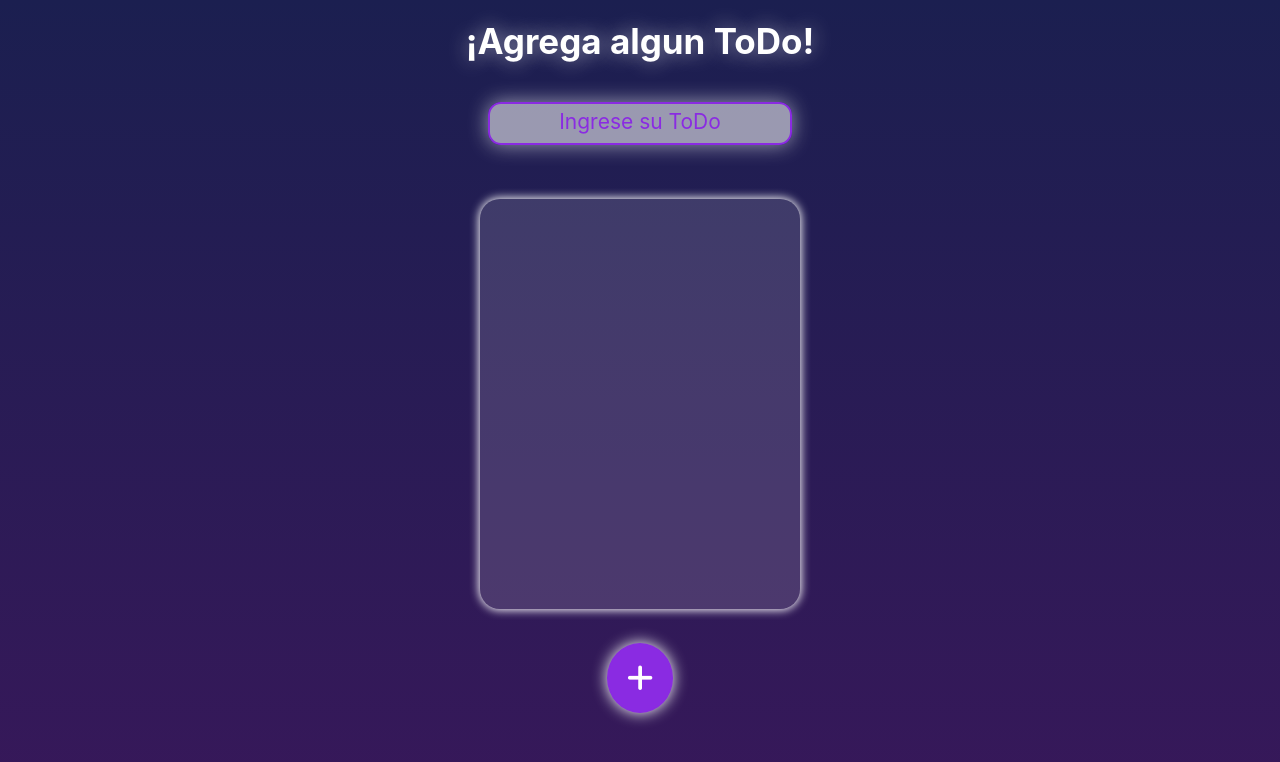
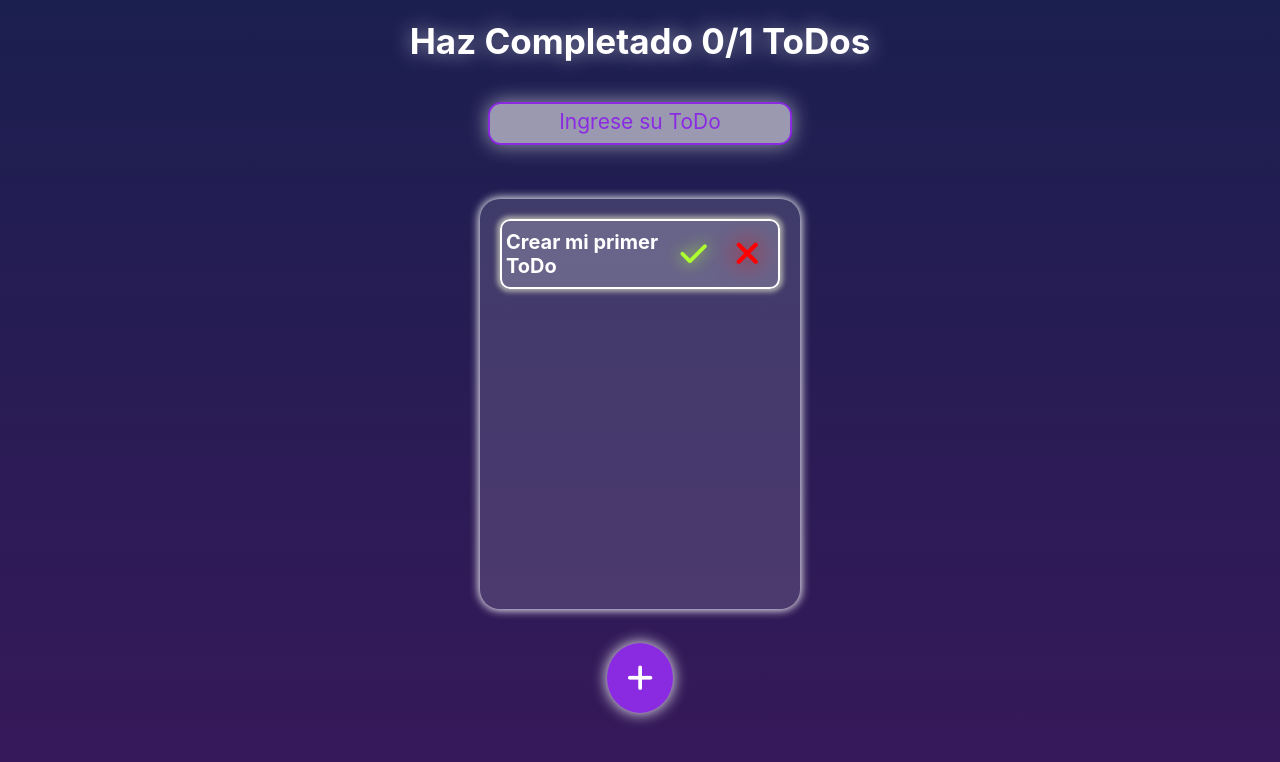
Before and after one commit to NaoRYK/react-todo-app, a React (Create React App) app: page / in a window 1280 px wide. Shown: the top 762 px of the page. Built offline with nearby package versions, Linux system fonts and the light colour scheme.

Commit message:
Local storage custom hook

```diff
--- a/src/App.js
+++ b/src/App.js
@@ -23,25 +23,43 @@ const defaultTodos = [
 // localStorage.setItem('TODOS_V1', JSON.stringify(defaultTodos));
 // localStorage.removeItem('TODOS_V1');
 
+function useLocalStorage(itemName, initialValue){
 
-function App() {
-  let parsedTodos;
 
-  const localStorageTodos = localStorage.getItem('TODOS_V1')
 
-  if (!localStorageTodos) {
-    localStorage.setItem('TODOS_V1', JSON.stringify(defaultTodos))
-    parsedTodos=[];
+  let parsedItems;
+
+  const localStorageItems = localStorage.getItem(itemName)
+
+  if (!localStorageItems) {
+    localStorage.setItem(itemName, JSON.stringify(initialValue))
+    parsedItems=initialValue;
 
   }
   else{
 
-    parsedTodos = JSON.parse(localStorageTodos);
+    parsedItems = JSON.parse(localStorageItems);
 
 
   }
+  const [item,setItems] = React.useState(parsedItems);
 
-  const [todos,setTodos] = React.useState(parsedTodos);
+  const saveItem = (newItem) =>{
+
+    localStorage.setItem(itemName, JSON.stringify(newItem))
+    setItems(newItem);
+
+  }
+
+  return[item,saveItem];
+
+}
+
+
+function App() {
+
+
+  const [todos,saveTodos] = useLocalStorage('TODOS_V1', defaultTodos);
 
   const completedTodos = todos.filter(todo => todo.completed).length;
   const totalTodos = todos.length;
@@ -52,12 +70,7 @@ function App() {
   const searchedTodos = todos.filter( (todo) => todo.text.toLocaleLowerCase().includes(searchValue.toLocaleLowerCase()));
 
 
-  const saveTodos = (newTodos) =>{
 
-    localStorage.setItem('TODOS_V1', JSON.stringify(newTodos))
-    setTodos(newTodos);
-
-  }
   const completeTodo = (text) =>{
 
     const newTodos = [...todos];
```
